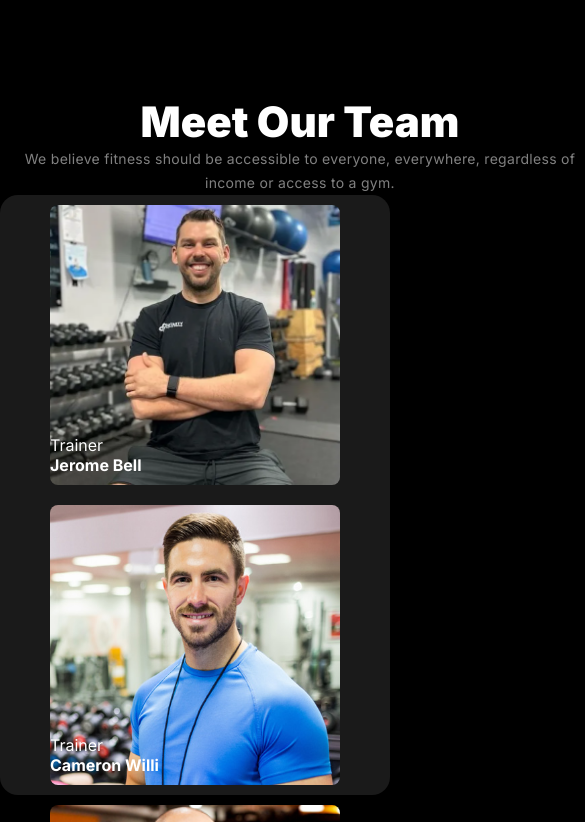
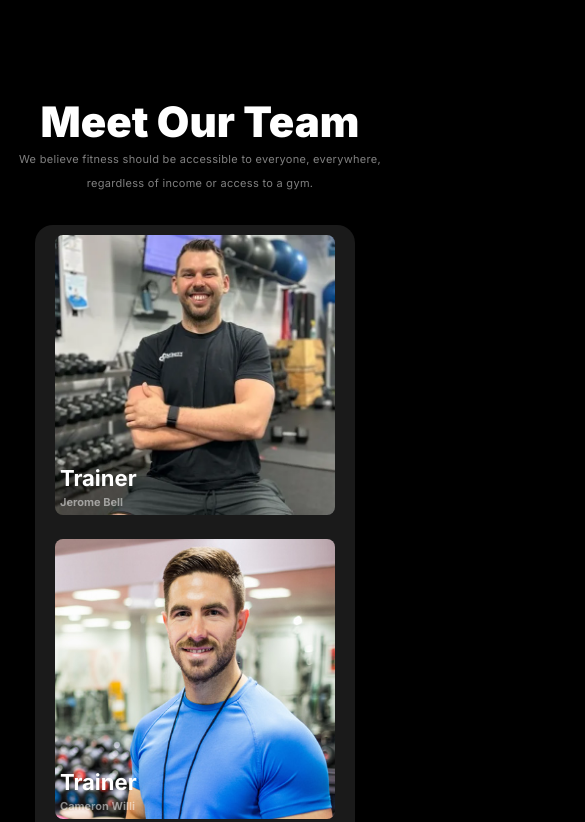
Before and after one commit to marufbilla1/assignment-second, a plain HTML site: page index.html in a window 390 px wide. Shown: the part 4134-4956 px from the top of the page, 585 px wide, since content can reach past the window. Drawn offline with Linux system fonts and the light colour scheme.

Commit message:
team section responsive done

```diff
--- a/index.css
+++ b/index.css
@@ -437,7 +437,7 @@ body {
     height: 600px;
     border-radius: 18px;
     background: rgba(255, 255, 255, 0.1);
-    margin: 0 auto;
+    margin: 30px auto;
     display: flex;
     flex-wrap: wrap;
     justify-content: space-around;
@@ -494,11 +494,17 @@ body {
 }
 
 .team-trainer-name {
+    margin-left: 5px;
     position: absolute;
-    margin-top: 250px;
+    margin-top: 260px;
+    color: rgba(255, 255, 255, 0.5);
+    font-size: 11px;
 }
 
 .team-trainer-title {
+    font-size: 22px;
+    font-weight: 700;
+    margin-left: 5px;
     position: absolute;
     margin-top: 230px;
 }
@@ -635,6 +641,28 @@ body {
     .bmi-calculator {
         margin-left: 40px;
     }
+
+    /* bmi section responsive end here */
+    /* team section responsive start here */
+    .team{
+        max-width: 500px;
+    }
+
+    .team-heading{
+        width: 400px;
+    }
+    .team-heading-title{}
+    .team-heading-description{
+        font-size: 11px;
+    }
+    .team-trainers{
+        max-width: 320px;
+        height: 1820px;
+    }
+    .team-img{
+        width: 280px;
+        height: 280px;
+    }
 }
 
 
```
